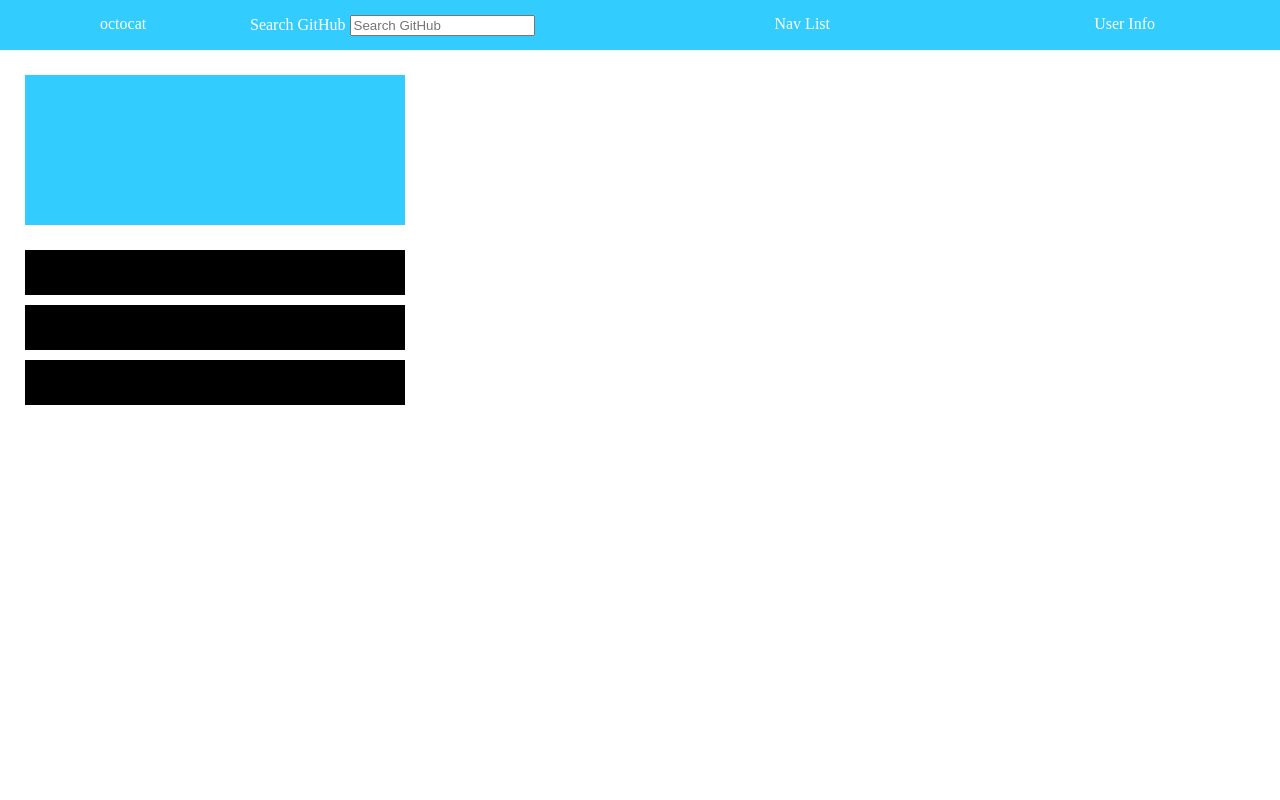
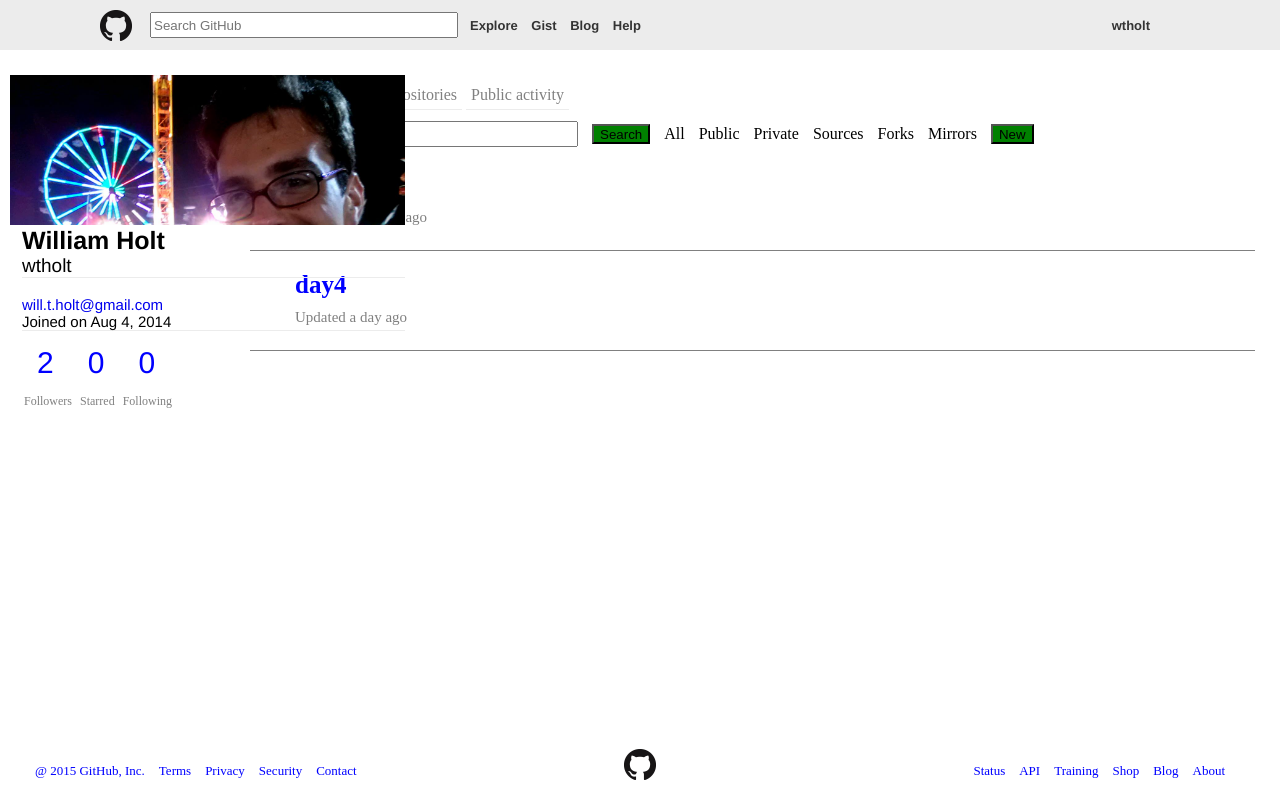
Before and after one commit to wtholt/day7, a plain HTML site: page index.html in a window 1280 px wide. Drawn offline with Linux system fonts and the light colour scheme.

Commit message:
modified website

```diff
--- a/index.html
+++ b/index.html
@@ -6,22 +6,122 @@
 <body>
 	<!-- Top Banner -->
 	<div class = "top-banner"></div>
-	<div class = "octocat">octocat</div>
-	<div class = "search"> Search GitHub
-		<input id="search-github" type="text" placeholder = "Search GitHub" />
+	<div class = "octocat"><img src="github.png"></div>
+	<div class = "search">
+		<input id="search-github" type="text" placeholder = "Search GitHub"/>
 	</div>
-	<div class = "nav-list">Nav List</div>
-	<div class = "user-info">User Info</div>
+	<div class = "nav-list">
+		<ul>
+			<li>Explore</li>
+			<li>Gist</li>
+			<li>Blog</li>
+			<li>Help</li>
 
-	<!-- Picture, Name, Organizations -->
+		</ul>
+
+	</div>
+	<div class = "user-info">
+		<ul>
+			<li>wtholt</li>
+
+
+	</div>
+
+	<!-- Main Info -->
+	<div class = "contributions">
+		<ul>
+			<li>Contributions</li>
+			<li>Repositories</li>
+			<li>Public activity</li>
+		</ul>
+
+
+
+	</div>
+	<div class = "find">
+		<ul>
+		<li><input id = "search-repo" type="text" placeholder = "Find a repository..."></li>
+		<li><button id = "search-button" type = "button">Search</button></li>
+
+			<li>All</li>
+			<li>Public</li>
+			<li>Private</li>
+			<li>Sources</li>
+			<li>Forks</li>
+			<li>Mirrors</li>
+
+		<li><button id = "new-repo" type = "button">New</button></li>
+		<ul>
+	</div>
+
+	<div class = "repo1">
+		<ul>
+			<li>day6</li>
+			<li>Updated 20 hours ago</li>
+		</ul>
+	</div>
+	<div class = "repo2">
+		<ul>
+			<li>day4</li>
+			<li>Updated a day ago</li>
+		</ul>
+	</div>
+<!-- 	<div class = "repo3">Repository.</div>
+ -->
+	<!-- Side Column -->
 
 	<div class = "photo"></div>
-	<div class = "name"></div>
-	<div class = "email"></div>
-	<div class = "organizations"></div>
+	<div class = "name">
+		<ul>
+			<li>William Holt</li>
+			<li>wtholt</li>
+
+	</div>
+	<div class = "email">
+		<ul>
+			<li><a href="will.t.holt@gmail.com">will.t.holt@gmail.com</a></li>
+			<li>Joined on Aug 4, 2014</li>
+	</div>
+	<div class = "social">
+		<ul>
+			<li>2</li>
+			<li>0</li>
+			<li>0</li>
+
+		</ul>
+
+	</div>
+	<div class = "followers">
+		<ul>
+			<li>Followers</li>
+			<li>Starred</li>
+			<li>Following</li>
+		</ul>
+	</div>
 
 	<!-- Bottom Banner -->
+	<div class = "bottom-banner"></div>
+	<div class = "github-links">
+		<ul>
+			<li>@ 2015 GitHub, Inc.</li>
+			<li>Terms</li>
+			<li>Privacy</li>
+			<li>Security</li>
+			<li>Contact</li>
+		</ul>
 
+	</div>
+	<div class = "octocat2"><img src="github.png"></div>
+	<div class = "about-github">
+		<ul>
+			<li>Status</li>
+			<li>API</li>
+			<li>Training</li>
+			<li>Shop</li>
+			<li>Blog</li>
+			<li>About</li>
+		</ul>
+	</div>
 
 </body>
 </html>
--- a/style.css
+++ b/style.css
@@ -1,5 +1,16 @@
+a:link {
+	text-decoration: none;
+}
+
+a:hover {
+	text-decoration: underline;
+}
+
+body {
+	font-family: Helvetica sans-serif
+}
 .top-banner {
-	background-color: #33CCFF;
+	background-color: #ECECEC;
 	position: absolute;
 	top: 0;
 	left: 0;
@@ -7,67 +18,295 @@
 	height: 50px;
 }
 
+.bottom-banner {
+	/*background-color: #33CCFF;*/
+	position: absolute;
+	bottom: 0;
+	left: 0;
+	right: 0;
+	height: 50px;
+}
+/*top banner info*/
 .octocat,
 .search,
 .nav-list,
 .user-info {
 	position: absolute;
 	top: 15px;
+	color: #333;
+	font-family: Helvetica;
+	font-size: 13px;
 }
 
 .octocat {
-	color: #fff;
+	/*color: #fff;*/
+	top: 10px;
 	left: 100px;
 
 }
 
 .search {
-	color: #fff;
-	left: 250px;
+	/*color: #fff;*/
+	top: 12px;
+	left: 150px;
+}
+
+.search input {
+	width: 300px;
+	height: 20px;
 }
 
 .nav-list {
-	color: #fff;
-	right: 450px;
+	/*color: #fff;*/
+	top: 0px;
+	left: 425px;
+}
+
+.nav-list ul li {
+	display: inline-block;
+	text-decoration: none;
+	font-weight: bolder;
+	padding: 5px;
 }
 
 .user-info {
-	color: #fff;
+	/*color: #fff;*/
+	top: 0px;
 	right: 125px;
 }
 
+.user-info ul li {
+	display: inline-block;
+	text-decoration: none;
+	font-weight: bolder;
+	padding: 5px;
+}
+
+/*Main Info*/
+
+.contributions {
+	/*background-color: #33ccff;*/
+	position: absolute;
+	top: 65px;
+	left: 230px;
+	right: 25px;
+	height: 40px;
+}
+
+.contributions ul li {
+	display: inline-block;
+	color: gray;
+	padding: 5px;
+	border-bottom: 1px solid #ECECEC;
+}
+
+.find {
+	/*background-color: #33ccff;*/
+	position: absolute;
+	top: 100px;
+	left: 225px;
+	right: 0px;
+	height: 40px;
+}
+
+.find input {
+	width: 300px;
+	height: 20px;
+}
+
+.find ul li {
+	display: inline-block;
+	color: #000;
+	padding: 5px;
+}
+
+.find ul button:first-of-type{
+	background-color: none;
+}
+
+.find ul button:last-of-type {
+	background-color: green;
+	height: 20px;
+}
+
+.repo1 {
+	/*background-color: #33ccff;*/
+	position: absolute;
+	top: 150px;
+	left: 250px;
+	right: 25px;
+	height: 100px;
+	border-bottom: 1px solid gray
+}
+
+.repo1 ul li {
+	list-style: none;
+	padding: 5px;
+}
+.repo1 ul li:first-of-type {
+	font-size: 25px;
+	color: blue;
+	font-weight: bolder;
+}
+
+.repo1 ul li:last-of-type {
+	font-size: 15px;
+	color: gray;
+}
+
+.repo2 {
+	/*background-color: #33ccff;*/
+	position: absolute;
+	top: 250px;
+	left: 250px;
+	right: 25px;
+	height: 100px;
+	border-bottom: 1px solid gray
+}
+
+.repo2 ul li {
+	list-style: none;
+	padding: 5px;
+}
+
+.repo2 ul li:first-of-type {
+	font-size: 25px;
+	color: blue;
+	font-weight: bolder;
+}
+
+.repo2 ul li:last-of-type {
+	font-size: 15px;
+	color: gray;
+}
+
+
+/*side column*/
 .photo {
-	background-color:#33CCFF;
+	background-image:url("william.jpg");
+	background-repeat: no-repeat;
+	background-size: cover;
 	position: absolute;
 	top: 75px;
-	left: 25px;
+	left: 10px;
 	right: 875px;
 	height: 150px;
 }
 
 .name {
-	background-color:#000000;
 	position: absolute;
-	top: 250px;
-	left: 25px;
+	top: 210px;
+	left: -18px;
+	right: 875px;
+	height: 45px;
+
+}
+
+.name ul li:first-of-type {
+	font-family: Helvetica;
+	font-size: 25px;
+	font-weight: bolder;
+	text-decoration: none;
+	list-style: none;
+}
+
+.name ul li:last-of-type {
+	font-family: Helvetica;
+	font-size: 19px;
+	text-decoration: none;
+	list-style: none;
+	border-bottom: 1px solid #ECECEC;
+}
+
+
+.email {
+	position: absolute;
+	top: 280px;
+	left: -18px;
 	right: 875px;
 	height: 45px;
 }
 
-.email {
-	background-color: #000;
+.email ul li:first-of-type {
+	text-decoration: blink;
+}
+
+.email ul li {
+	font-family: Helvetica;
+	font-size: 15px;
+	list-style: none;
+}
+
+.email ul li:last-of-type {
+	border-bottom: 1px solid #ECECEC;
+}
+
+.social {
 	position: absolute;
-	top: 305px;
-	left: 25px;
+	top: 315px;
+	left:-18px;
 	right: 875px;
 	height: 45px;
 }
 
-.organizations {
-	background-color: #000;
+.social ul li {
+	display: inline-block;
+	font-family: Helvetica;
+	font-size: 30px;
+	padding: 15px;
+	color: blue;
+}
+
+.followers {
 	position: absolute;
-	top: 360px;
-	left: 25px;
+	top: 375px;
+	left: -18px;
 	right: 875px;
 	height: 45px;
+
 }
+
+.followers ul li {
+	display: inline-block;
+	font-size: 12px;
+	color: gray;
+	padding: 2px;
+	color: gray;
+}
+
+/*bottom banner info*/
+
+.github-links {
+	color: blue;
+	bottom: 0px;
+	position: absolute;
+	left: -10px;
+}
+
+.github-links ul li {
+	display: inline-block;
+	font-size: 13px;
+	padding: 5px;
+}
+
+.octocat2 {
+	bottom: 15px;
+	left: 0;
+	right: 0;
+	position: absolute;
+	text-align: center;
+}
+
+.about-github {
+	color: #fff;
+	bottom: 0px;
+	position: absolute;
+	right: 50px;
+}
+
+.about-github ul li {
+	display: inline-block;
+	font-size: 13px;
+	color: blue;
+	padding: 5px;
+}
```
Also changed, not shown: github.png (added), william.jpg (added), 1 other file.
